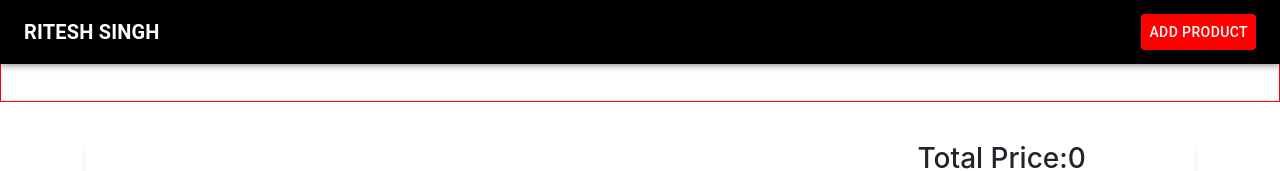
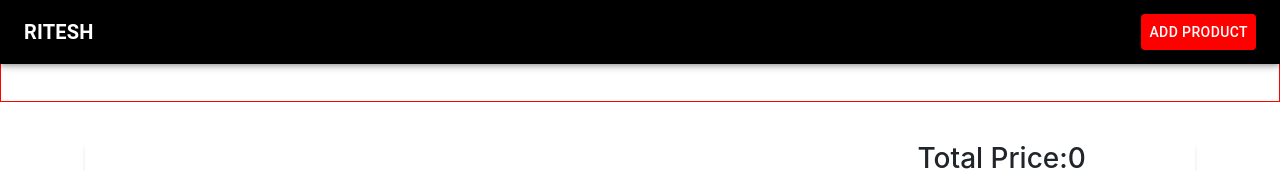
Before and after one commit to riteshsingh132/cartproject, a React (Create React App) app: page / in a window 1280 px wide. Shown: the top 171 px of the page. Built offline with nearby package versions, Linux system fonts and the light colour scheme.

Commit message:
first commit

```diff
--- a/src/components/Navbar.js
+++ b/src/components/Navbar.js
@@ -183,7 +183,7 @@ console.log(data)
       <AppBar  position="fixed" style={{  backgroundColor:"black" }}  >
 
         <Toolbar className='justify-content-between'>
-          <Typography style={{fontWeight:"bold",fontSize:"20px"}}>RITESH SINGH</Typography>
+          <Typography style={{fontWeight:"bold",fontSize:"20px"}}>RITESH</Typography>
           <Button sx={{ backgroundColor: "red", ":hover":{bgcolor:"green"}}} color="inherit" onClick={handleOpen}>
             Add Product
           </Button>
```
